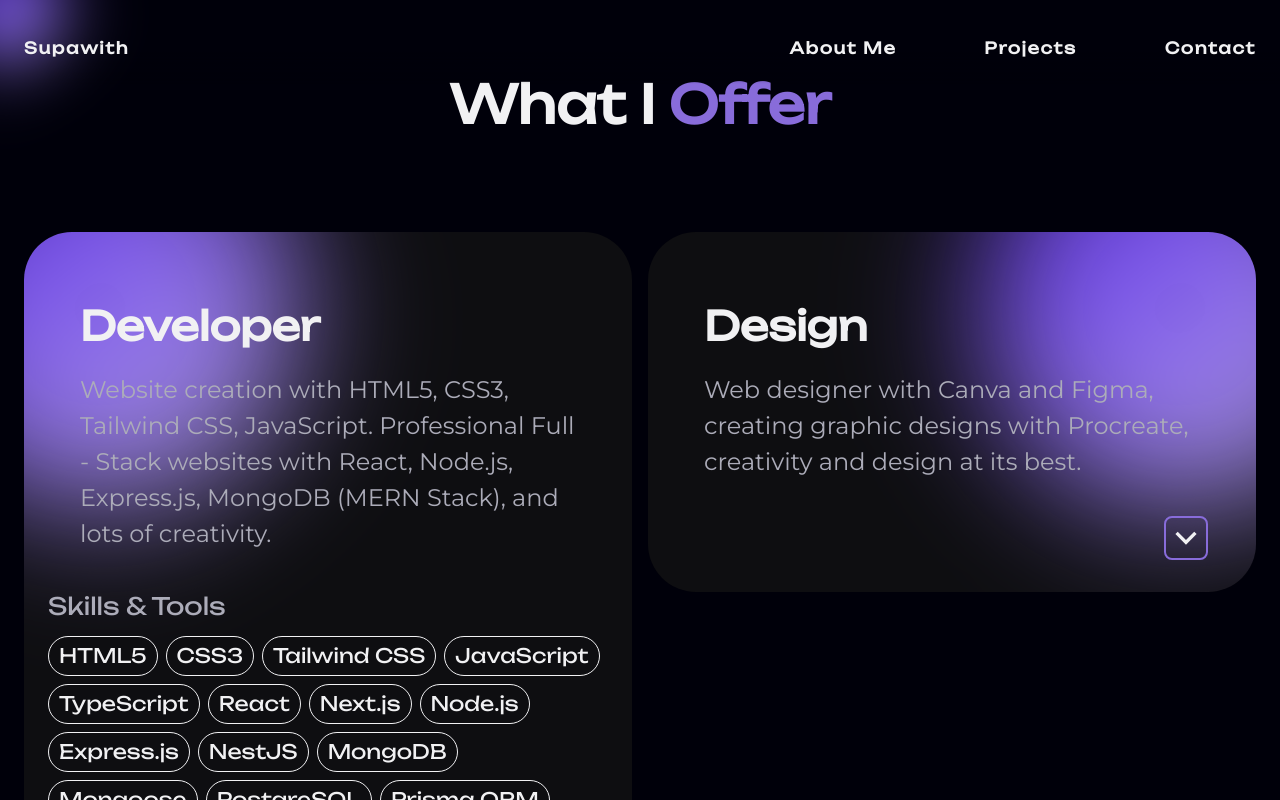
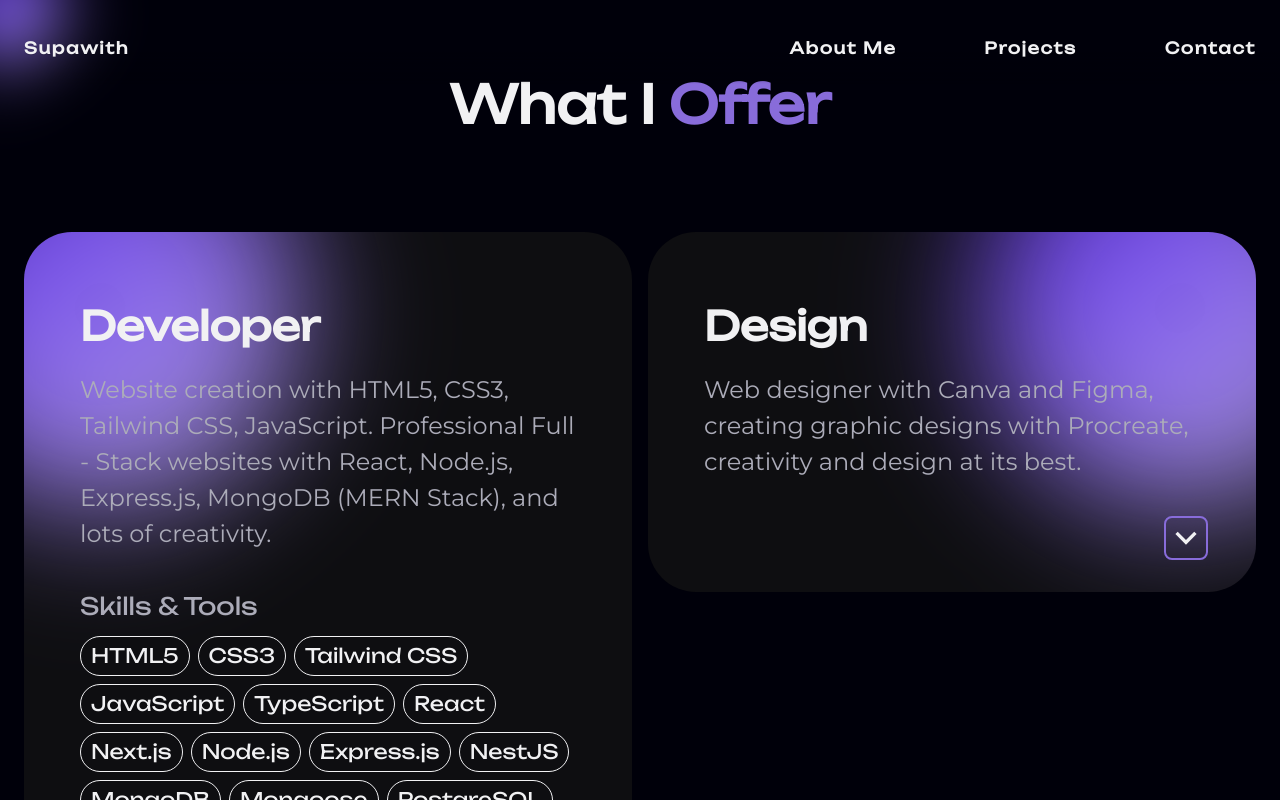
Before and after one commit to Pannnomaly/my-portfolio, a React (Vite) app: page / in a window 1280 px wide. Both pictures are taken after a click on the button 562 px from the left and 5021 px from the top of the page. Shown: the part 4411-5211 px from the top of the page. Built offline with nearby package versions, Linux system fonts and the light colour scheme.

Commit message:
chore(service): adjust layout in service section

```diff
--- a/src/components/Design.jsx
+++ b/src/components/Design.jsx
@@ -22,7 +22,7 @@ export default function Design ()
                         animate={{ opacity: 1, height: "auto" }}
                         exit={{ opacity: 0, height: 0 }}
                         transition={{ duration: 0.4 }}
-                        className="relative z-1 overflow-hidden"
+                        className="relative z-1 overflow-hidden px-4 lg:px-8"
                     >
                         <h3 className="text-(--text-color) font-normal text-[1.25rem] md:text-[1.5rem] mb-3">Skills & Tools</h3>
 
--- a/src/components/Developer.jsx
+++ b/src/components/Developer.jsx
@@ -24,7 +24,7 @@ export default function Developer ()
                         animate={{ opacity: 1, height: "auto" }}
                         exit={{ opacity: 0, height: 0 }}
                         transition={{ duration: 0.4 }}
-                        className="relative z-1 overflow-hidden"
+                        className="relative z-1 overflow-hidden px-4 lg:px-8"
                     >
                         <h3 className="text-(--text-color) font-normal text-[1.25rem] md:text-[1.5rem] mb-3">Skills & Tools</h3>
 
```
